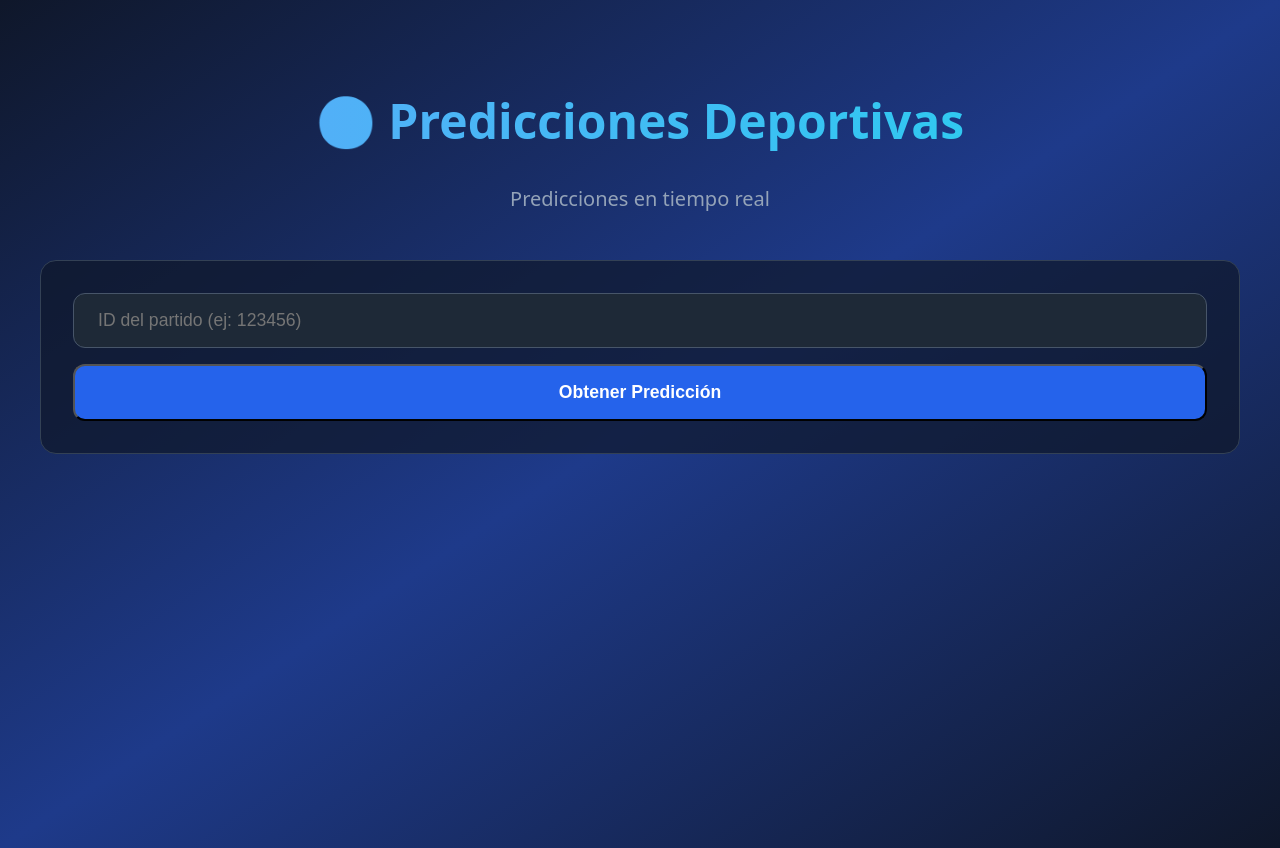
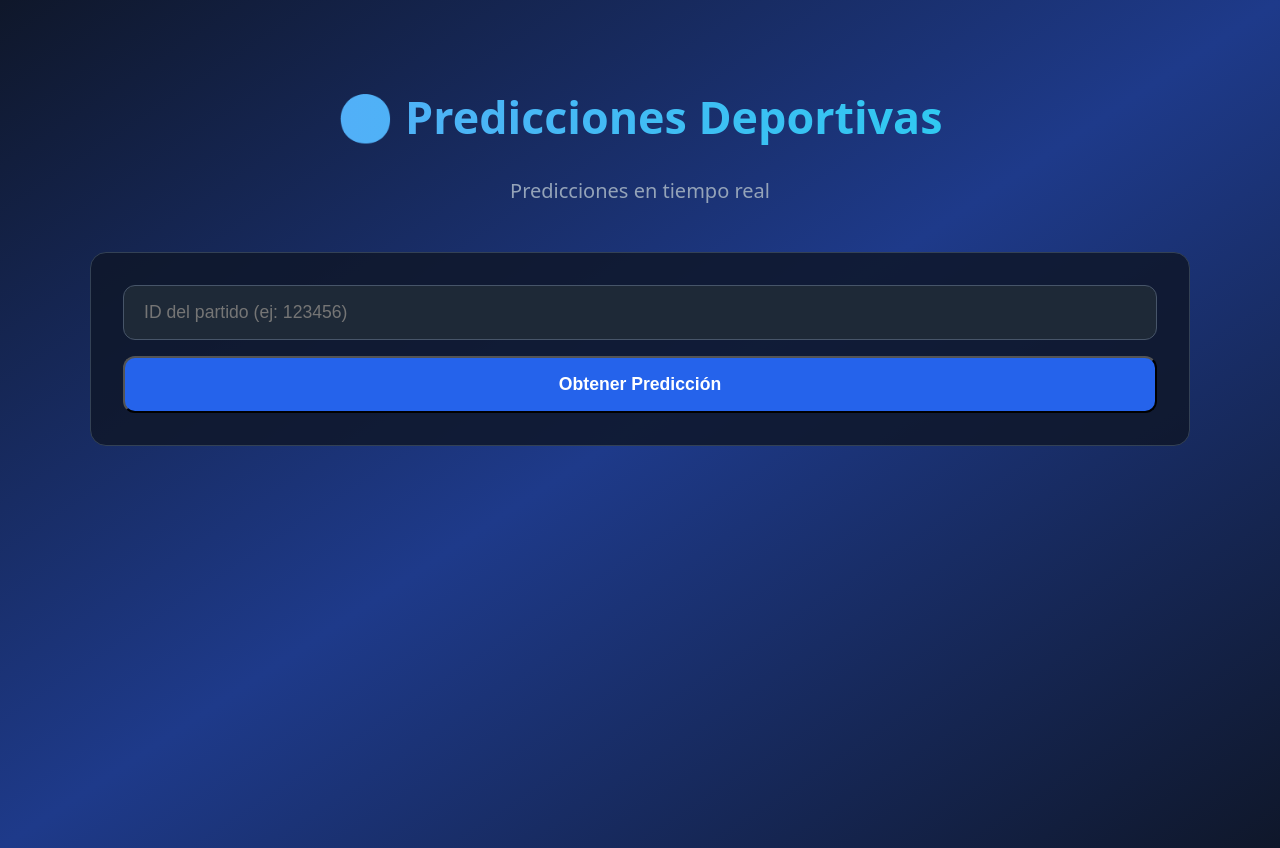
Before and after one commit to camiloven/Pred-app, a Next.js app: page / in a window 1280 px wide. Built offline with nearby package versions, Linux system fonts and the light colour scheme.

Commit message:
fix: página principal corregida

```diff
--- a/app/page.tsx
+++ b/app/page.tsx
@@ -30,13 +30,14 @@ export default function Home() {
       minHeight: '100vh',
       background: 'linear-gradient(to bottom right, #0f172a, #1e3a8a, #0f172a)',
       color: 'white',
-      padding: '1.5rem'
+      padding: '24px',
+      fontFamily: 'system-ui, sans-serif'
     }}>
-      <div style={{ maxWidth: '1200px', margin: '0 auto' }}>
-        <div style={{ textAlign: 'center', marginBottom: '3rem', paddingTop: '2rem' }}>
+      <div style={{ maxWidth: '1100px', margin: '0 auto' }}>
+        <div style={{ textAlign: 'center', marginBottom: '48px', paddingTop: '32px' }}>
           <h1 style={{
-            fontSize: '3rem',
-            fontWeight: 'bold',
+            fontSize: '2.8rem',
+            fontWeight: '700',
             background: 'linear-gradient(to right, #60a5fa, #22d3ee)',
             WebkitBackgroundClip: 'text',
             WebkitTextFillColor: 'transparent'
@@ -47,13 +48,13 @@ export default function Home() {
         </div>
 
         <div style={{
-          backgroundColor: 'rgba(15, 23, 42, 0.7)',
-          borderRadius: '1rem',
-          padding: '2rem',
+          backgroundColor: 'rgba(15, 23, 42, 0.85)',
+          borderRadius: '16px',
+          padding: '32px',
           border: '1px solid #334155',
-          marginBottom: '2.5rem'
+          marginBottom: '32px'
         }}>
-          <div style={{ display: 'flex', flexDirection: 'column', gap: '1rem' }}>
+          <div style={{ display: 'flex', flexDirection: 'column', gap: '16px' }}>
             <input
               type="text"
               value={matchId}
@@ -63,8 +64,8 @@ export default function Home() {
                 flex: 1,
                 backgroundColor: '#1e2937',
                 border: '1px solid #475569',
-                borderRadius: '0.75rem',
-                padding: '1rem 1.5rem',
+                borderRadius: '12px',
+                padding: '16px 20px',
                 fontSize: '1.1rem',
                 color: 'white'
               }}
@@ -75,11 +76,10 @@ export default function Home() {
               style={{
                 backgroundColor: loading ? '#475569' : '#2563eb',
                 color: 'white',
-                padding: '1rem 2.5rem',
-                borderRadius: '0.75rem',
+                padding: '16px 32px',
+                borderRadius: '12px',
                 fontWeight: '600',
-                fontSize: '1.1rem',
-                cursor: loading ? 'not-allowed' : 'pointer'
+                fontSize: '1.1rem'
               }}
             >
               {loading ? 'Consultando...' : 'Obtener Predicción'}
@@ -89,19 +89,19 @@ export default function Home() {
 
         {result && (
           <div style={{
-            backgroundColor: 'rgba(15, 23, 42, 0.7)',
-            borderRadius: '1rem',
-            padding: '2rem',
+            backgroundColor: 'rgba(15, 23, 42, 0.85)',
+            borderRadius: '16px',
+            padding: '32px',
             border: '1px solid #334155'
           }}>
-            <h2 style={{ fontSize: '1.5rem', fontWeight: '600', marginBottom: '1rem' }}>📊 Resultado</h2>
+            <h2 style={{ fontSize: '1.5rem', fontWeight: '600', marginBottom: '16px' }}>📊 Resultado</h2>
             <pre style={{
-              backgroundColor: 'rgba(0,0,0,0.5)',
-              padding: '1rem',
-              borderRadius: '0.75rem',
+              backgroundColor: 'rgba(0,0,0,0.6)',
+              padding: '20px',
+              borderRadius: '12px',
               overflow: 'auto',
-              whiteSpace: 'pre-wrap',
-              maxHeight: '500px'
+              maxHeight: '500px',
+              whiteSpace: 'pre-wrap'
             }}>
               {JSON.stringify(result, null, 2)}
             </pre>
```
